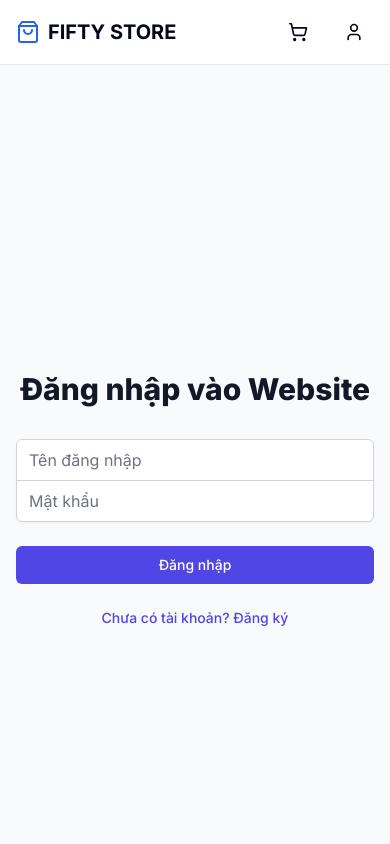
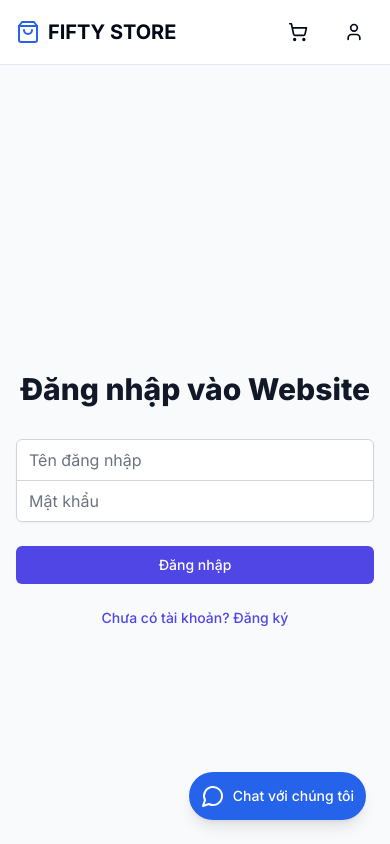
Before and after one commit to datntph32970/website_ban_ao_so_mi, a Next.js app: page /auth/login in a window 390 px wide. Shown: the top 844 px of the page. Built offline with nearby package versions, Linux system fonts and the light colour scheme; no server answers.

Commit message:
Add Messenger Chat Button to CustomerLayout for improved customer support accessibility. Update layout styles for better positioning and responsiveness.

```diff
--- a/src/components/layout/CustomerLayout.tsx
+++ b/src/components/layout/CustomerLayout.tsx
@@ -1,6 +1,6 @@
 import { ReactNode, useEffect, useState } from "react";
 import Link from "next/link";
-import { ShoppingBag, User, ShoppingCart, Search, LogOut, Facebook } from "lucide-react";
+import { ShoppingBag, User, ShoppingCart, Search, LogOut, Facebook, MessageCircle } from "lucide-react";
 import { Button } from "@/components/ui/button";
 import { Input } from "@/components/ui/input";
 import Cookies from "js-cookie";
@@ -67,7 +67,7 @@ export function CustomerLayout({ children }: CustomerLayoutProps) {
   };
 
   return (
-    <div className="min-h-screen bg-white">
+    <div className="min-h-screen bg-white relative">
       {/* Header */}
       <header className="sticky top-0 z-50 w-full border-b bg-white">
         <div className="container mx-auto px-4">
@@ -197,6 +197,17 @@ export function CustomerLayout({ children }: CustomerLayoutProps) {
       {/* Main Content */}
       <main>{children}</main>
 
+      {/* Messenger Chat Button */}
+      <a
+        href="https://m.me/574756225731907"
+        target="_blank"
+        rel="noopener noreferrer"
+        className="fixed bottom-6 right-6 bg-blue-600 text-white rounded-full p-3 shadow-lg hover:bg-blue-700 transition-colors z-50 flex items-center gap-2"
+      >
+        <MessageCircle className="h-6 w-6" />
+        <span className="text-sm font-medium">Chat với chúng tôi</span>
+      </a>
+
       {/* Footer */}
       <footer className="bg-slate-900 text-white">
         <div className="container mx-auto px-4 py-12">
```
